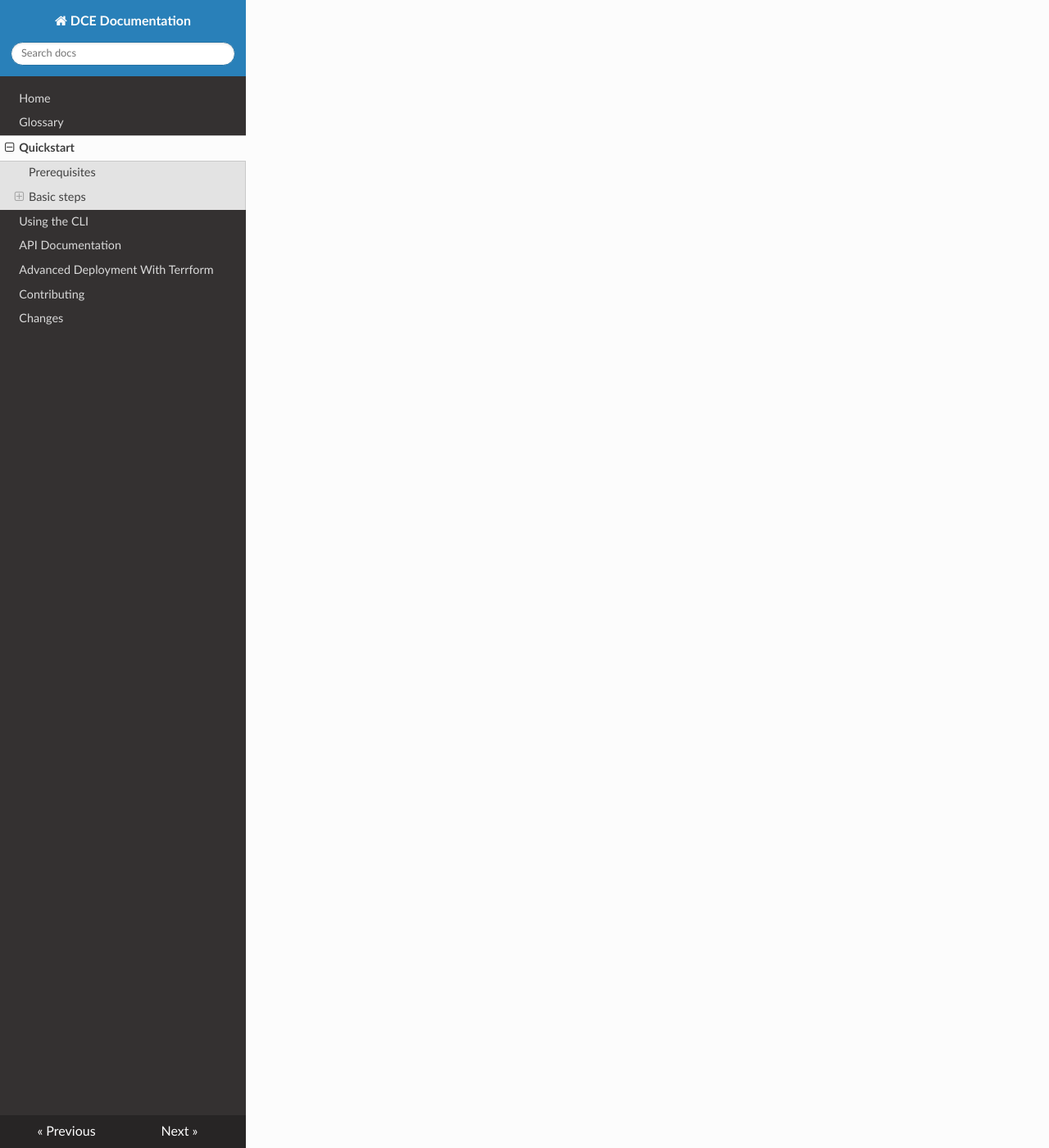
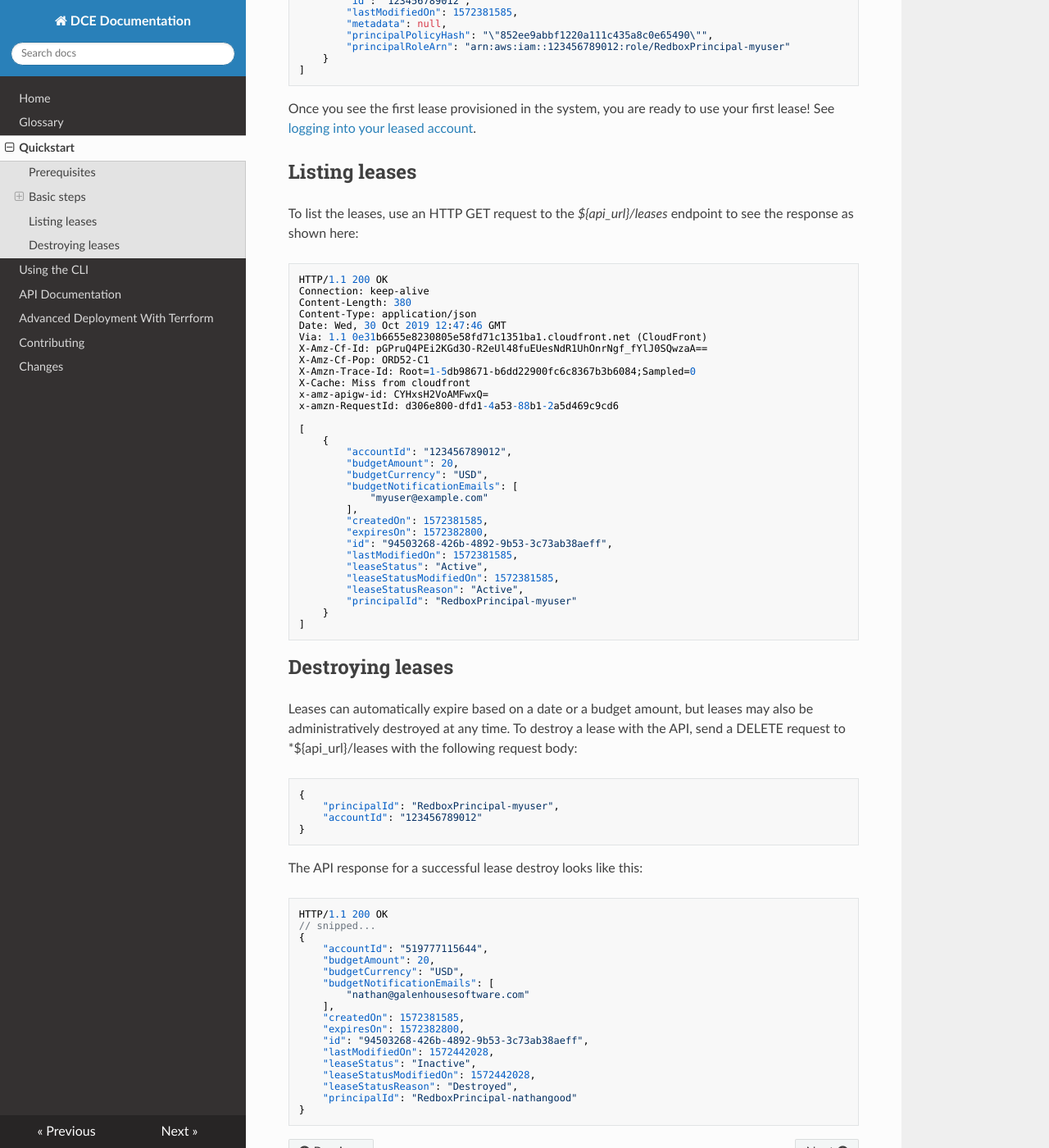
Before and after one commit to Optum/dce, an MkDocs documentation site: the page built from docs/quickstart.md, in a window 1280 px wide and 1400 px high, scrolled down 3922 px. Shown: the whole window at 82% size. Built offline with MkDocs 1.6.1, drawn with Linux system fonts in a browser that asks for light colours; nearby versions of some CDN libraries; some of the changed text lies outside the part shown.

Commit message:
Removing plural from name and updating for DCE CLI documentation.
Signed-off-by: Nathan A. Good <nathan.a.good@gmail.com>

````diff
--- a/docs/quickstart.md
+++ b/docs/quickstart.md
@@ -33,11 +33,48 @@ Each of these steps is covered in greater detail in the sections below.
 ### Deploying DCE to the master account
 
 To deploy DCE into the "master" account, you will need to start out with
-an existing AWS account. The `dce` command line interface (CLI) is the easiest
-way to deploy DCE into your master account.
+an existing AWS account. The `dce` [command line interface](dce/dce/) (CLI)
+is the easiest way to deploy DCE into your master account.
+
+You can also download DCE from the [Github repository](https://github.com/Optum/Redbox)
+and install it directly. To do so, you will need the following installed:
+
+1. [GNU Make](https://www.gnu.org/software/make/) 3.81+
+1. [Go](https://golang.org/) 1.12.x+
+1. Hashicorp [Terraform](https://www.terraform.io/) 0.12+
+1. The [AWS CLI](https://docs.aws.amazon.com/cli/latest/userguide/cli-chap-install.html) 1.16+
+
+Once you have the requirements intalled, you can deploy DCE into u
+your account by following these steps:
+
+1. Clone the [Github repository](https://github.com/Optum/Redbox) by using the
+command as shown here:
+
+        $ git clone https://github.com/Optum/Redbox.git dce
+
+1. Verify that the AWS CLI is [configured](https://docs.aws.amazon.com/cli/latest/userguide/cli-chap-configure.html).
+with an IAM user that has admin-level permissions in your AWS
+[master account](/glossary/#master-account).
+1. Make sure that the AWS region is set to *us-east-1* by using the command
+as shown:
+
+        $ aws configure list
+            Name                    Value             Type    Location
+            ----                    -----             ----    --------
+        profile                <not set>             None    None
+        access_key     ****************NXAW shared-credentials-file
+        secret_key     ****************ymwP shared-credentials-file
+        region                us-east-1      config-file    ~/.aws/config
+
+1. Change into the base directory and use `make` to deploy the code as shown here:
+
+        $ cd dce
+        $ make deploy_local
+
+When the last command is complete, you will have DCE deployed into your master
+account.
 
 ### Provisioning the IAM role in the child account
-
 
 
 ### Adding child accounts to the account pool
@@ -47,8 +84,8 @@ To create an account using the API, use an HTTP POST to the URL
 
 ```json
 {
-    "adminRoleArn": "arn:aws:iam::519777115644:role/DCEAdmin",
-    "id": "519777115644"
+    "adminRoleArn": "arn:aws:iam::123456789012:role/DCEAdmin",
+    "id": "123456789012"
 }
 ```
 
@@ -71,13 +108,13 @@ x-amzn-RequestId: 5ef9f032-bed2-45e2-abf8-7051d15ef966
 
 {
     "accountStatus": "NotReady",
-    "adminRoleArn": "arn:aws:iam::519777115644:role/DCEAdmin",
+    "adminRoleArn": "arn:aws:iam::123456789012:role/DCEAdmin",
     "createdOn": 1572379783,
-    "id": "519777115644",
+    "id": "123456789012",
     "lastModifiedOn": 1572379783,
     "metadata": null,
     "principalPolicyHash": "\"852ee9abbf1220a111c435a8c0e65490\"",
-    "principalRoleArn": "arn:aws:iam::519777115644:role/RedboxPrincipal-nathangood"
+    "principalRoleArn": "arn:aws:iam::123456789012:role/RedboxPrincipal-myuser"
 }
 ```
 
@@ -102,13 +139,13 @@ x-amzn-RequestId: ab46c728-60cf-48ee-a838-e0d076025667
 [
     {
         "accountStatus": "Ready",
-        "adminRoleArn": "arn:aws:iam::519777115644:role/DCEAdmin",
+        "adminRoleArn": "arn:aws:iam::123456789012:role/DCEAdmin",
         "createdOn": 1572379783,
-        "id": "519777115644",
+        "id": "123456789012",
         "lastModifiedOn": 1572379888,
         "metadata": null,
         "principalPolicyHash": "\"852ee9abbf1220a111c435a8c0e65490\"",
-        "principalRoleArn": "arn:aws:iam::519777115644:role/RedboxPrincipal-nathangood"
+        "principalRoleArn": "arn:aws:iam::123456789012:role/RedboxPrincipal-myuser"
     }
 ]
 ```
@@ -121,12 +158,12 @@ content to the *${api_url}/leases* endpoint:
 
 ```json
 {
-    "principalId": "RedboxPrincipal-nathangood",
-    "accountId": "519777115644",
+    "principalId": "RedboxPrincipal-myuser",
+    "accountId": "123456789012",
     "budgetAmount": 20,
     "budgetCurrency": "USD",
     "budgetNotificationEmails": [
-        "nathan@galenhousesoftware.com"
+        "myuser@example.com"
     ],
     "expiresOn": 1572382800
 }
@@ -149,11 +186,11 @@ x-amz-apigw-id: CV5-yF_coAMFd4A=
 x-amzn-RequestId: f4848ef9-d577-4465-a0d2-dd33e792f4a5
 
 {
-    "accountId": "519777115644",
+    "accountId": "123456789012",
     "budgetAmount": 20,
     "budgetCurrency": "USD",
     "budgetNotificationEmails": [
-        "nathan@galenhousesoftware.com"
+        "myuser@example.com"
     ],
     "createdOn": 1572381585,
     "expiresOn": 1572382800,
@@ -162,7 +199,7 @@ x-amzn-RequestId: f4848ef9-d577-4465-a0d2-dd33e792f4a5
     "leaseStatus": "Active",
     "leaseStatusModifiedOn": 1572381585,
     "leaseStatusReason": "",
-    "principalId": "RedboxPrincipal-nathangood"
+    "principalId": "RedboxPrincipal-myuser"
 }
 ```
 
@@ -176,13 +213,91 @@ HTTP/1.1 200 OK
 [
     {
         "accountStatus": "Leased",
-        "adminRoleArn": "arn:aws:iam::519777115644:role/DCEAdmin",
+        "adminRoleArn": "arn:aws:iam::123456789012:role/DCEAdmin",
         "createdOn": 1572379783,
-        "id": "519777115644",
+        "id": "123456789012",
         "lastModifiedOn": 1572381585,
         "metadata": null,
         "principalPolicyHash": "\"852ee9abbf1220a111c435a8c0e65490\"",
-        "principalRoleArn": "arn:aws:iam::519777115644:role/RedboxPrincipal-nathangood"
+        "principalRoleArn": "arn:aws:iam::123456789012:role/RedboxPrincipal-myuser"
     }
 ]
 ```
+Once you see the first lease provisioned in the system, you are ready to use your
+first lease! See [logging into your leased account](#logging-into-your-leased-account).
+
+## Listing leases
+
+To list the leases, use an HTTP GET request to the *${api_url}/leases* endpoint
+to see the response as shown here:
+
+```json
+HTTP/1.1 200 OK
+Connection: keep-alive
+Content-Length: 380
+Content-Type: application/json
+Date: Wed, 30 Oct 2019 12:47:46 GMT
+Via: 1.1 0e31b6655e8230805e58fd71c1351ba1.cloudfront.net (CloudFront)
+X-Amz-Cf-Id: pGPruQ4PEi2KGd3O-R2eUl48fuEUesNdR1UhOnrNgf_fYlJ0SQwzaA==
+X-Amz-Cf-Pop: ORD52-C1
+X-Amzn-Trace-Id: Root=1-5db98671-b6dd22900fc6c8367b3b6084;Sampled=0
+X-Cache: Miss from cloudfront
+x-amz-apigw-id: CYHxsH2VoAMFwxQ=
+x-amzn-RequestId: d306e800-dfd1-4a53-88b1-2a5d469c9cd6
+
+[
+    {
+        "accountId": "123456789012",
+        "budgetAmount": 20,
+        "budgetCurrency": "USD",
+        "budgetNotificationEmails": [
+            "myuser@example.com"
+        ],
+        "createdOn": 1572381585,
+        "expiresOn": 1572382800,
+        "id": "94503268-426b-4892-9b53-3c73ab38aeff",
+        "lastModifiedOn": 1572381585,
+        "leaseStatus": "Active",
+        "leaseStatusModifiedOn": 1572381585,
+        "leaseStatusReason": "Active",
+        "principalId": "RedboxPrincipal-myuser"
+    }
+]
+```
+
+## Destroying leases
+
+Leases can automatically expire based on a date or a budget amount, but
+leases may also be administratively destroyed at any time. To destroy
+a lease with the API, send a DELETE request to *${api_url}/leases
+with the following request body:
+
+```json
+{
+    "principalId": "RedboxPrincipal-myuser",
+    "accountId": "123456789012"
+}
+```
+
+The API response for a successful lease destroy looks like this:
+
+```json
+HTTP/1.1 200 OK
+// snipped...
+{
+    "accountId": "519777115644",
+    "budgetAmount": 20,
+    "budgetCurrency": "USD",
+    "budgetNotificationEmails": [
+        "nathan@galenhousesoftware.com"
+    ],
+    "createdOn": 1572381585,
+    "expiresOn": 1572382800,
+    "id": "94503268-426b-4892-9b53-3c73ab38aeff",
+    "lastModifiedOn": 1572442028,
+    "leaseStatus": "Inactive",
+    "leaseStatusModifiedOn": 1572442028,
+    "leaseStatusReason": "Destroyed",
+    "principalId": "RedboxPrincipal-nathangood"
+}
+```
--- a/mkdocs.yml
+++ b/mkdocs.yml
@@ -3,7 +3,7 @@ nav:
   - Home: index.md
   - Glossary: glossary.md
   - Quickstart: quickstart.md
-  - "Using the CLI": using-the-cli.md
+  - "Using the CLI": dce/dce.md
   - "API Documentation": api-documentation.md
   - "Advanced Deployment With Terrform": advanced-deployment-with-terraform.md
   - Contributing: CONTRIBUTING.md
````
Also changed, not shown: README.md (+3 -3 lines), docs/glossary.md (+1 -1 lines), docs/index.md (+4 -4 lines), docs/using-the-cli.md (deleted, +0 -1 lines), 1 other file.
